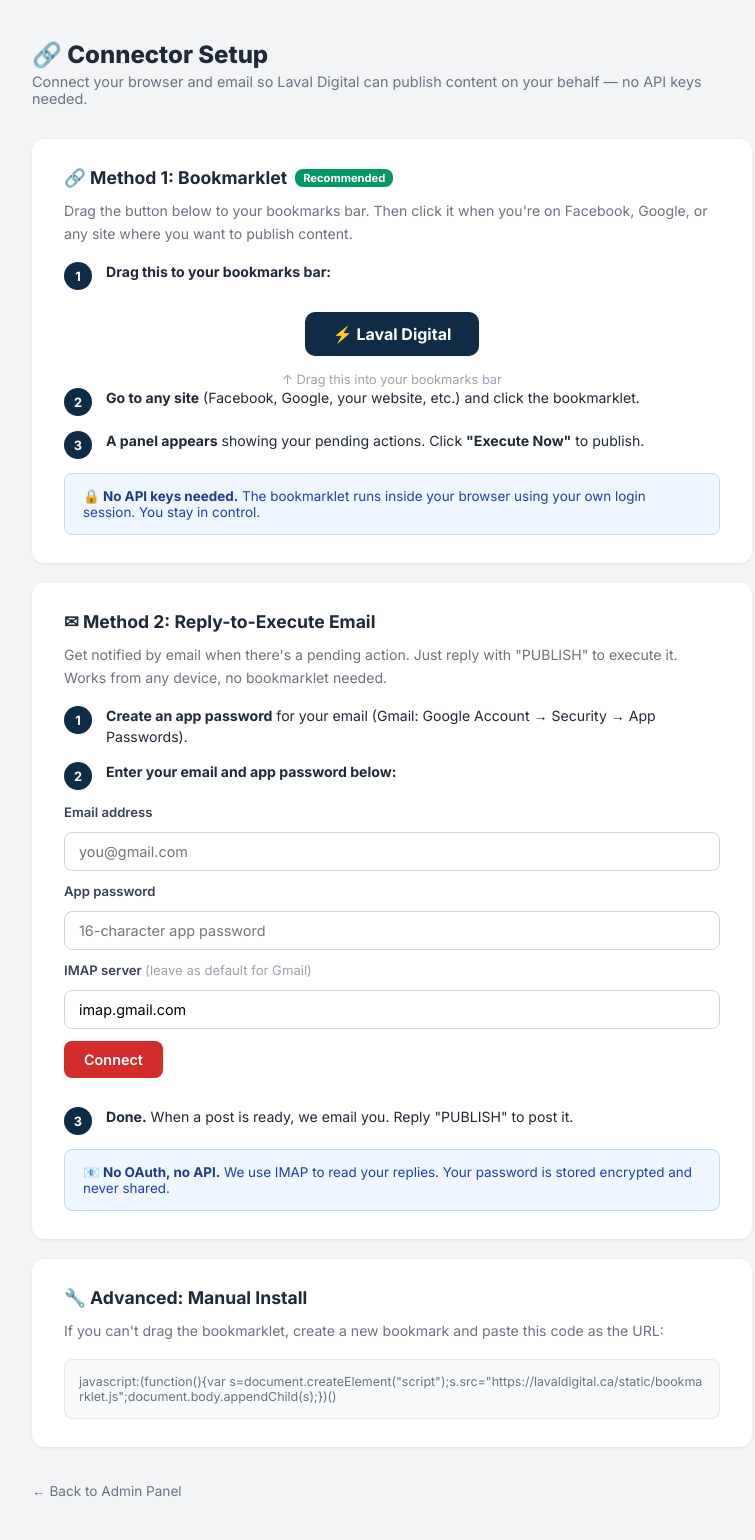
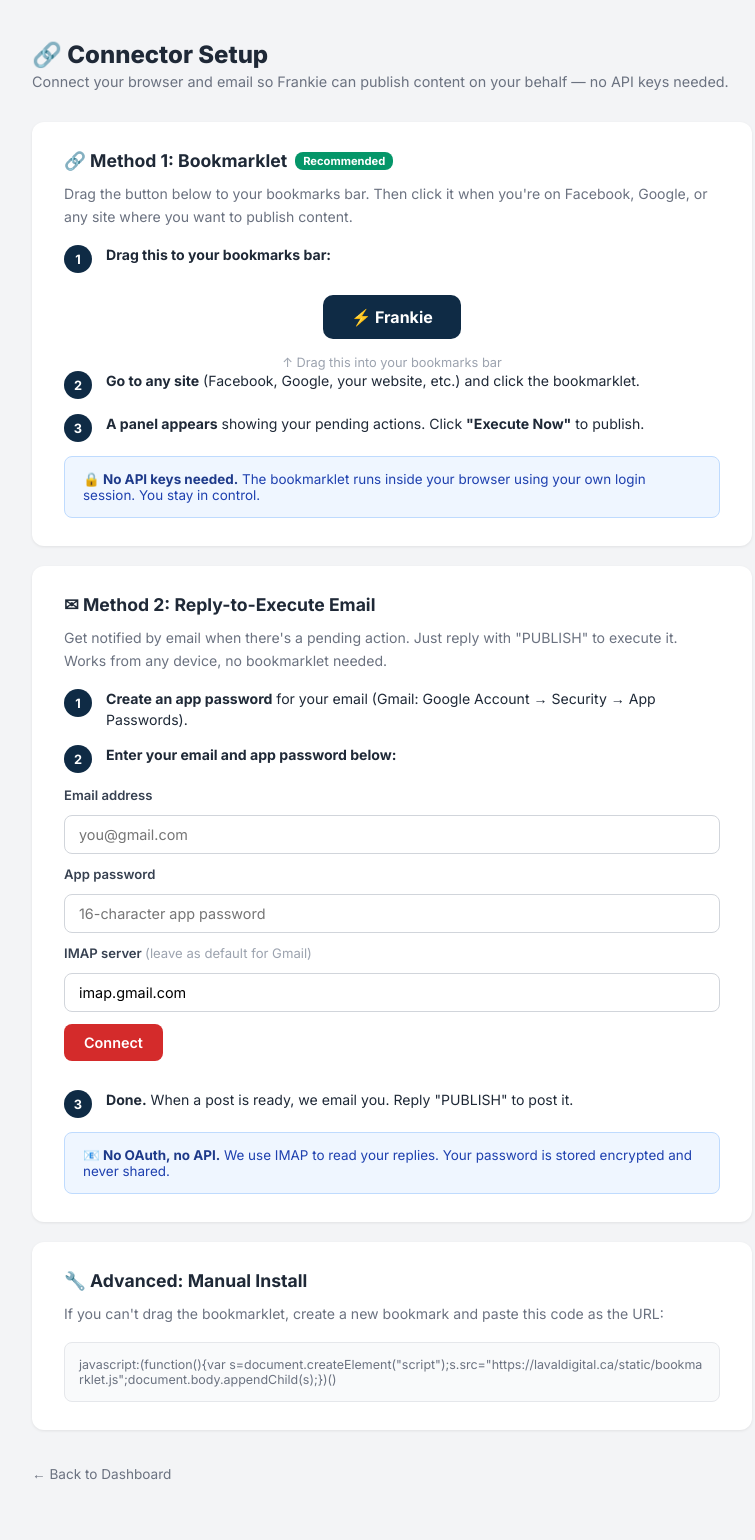
Before and after one commit to shogodel/laval-digital, a Flask app: page /admin/connector in a window 1280 px wide. Shown: the whole page, without its empty margins (248-1003 px from the left). After the commit the page ends 1480 px from the top, so only its background shows below. Run offline with Flask 3, Linux system fonts and the light colour scheme; the visitor is signed in with stand-in values (Sample User, id 1); parts of the project's set-up code (start-up, migrations or seed data) failed here and were passed over.

Commit message:
Rebrand connector page for Frankie: remove Laval Digital references, update back link

```diff
--- a/templates/admin/connector.html
+++ b/templates/admin/connector.html
@@ -3,7 +3,7 @@
 <head>
     <meta charset="UTF-8">
     <meta name="viewport" content="width=device-width, initial-scale=1.0">
-    <title>Connector Setup — Laval Digital</title>
+    <title>Connector Setup — Frankie</title>
     <link rel="preconnect" href="https://fonts.googleapis.com">
     <link rel="preconnect" href="https://fonts.gstatic.com" crossorigin>
     <link href="https://fonts.googleapis.com/css2?family=Inter:wght@400;500;600;700;800&display=swap" rel="stylesheet">
@@ -43,7 +43,7 @@
 <body>
 <div class="wrapper">
     <h1>&#128279; Connector Setup</h1>
-    <p class="sub">Connect your browser and email so Laval Digital can publish content on your behalf — no API keys needed.</p>
+    <p class="sub">Connect your browser and email so Frankie can publish content on your behalf — no API keys needed.</p>
 
     <!-- Method 1: Bookmarklet -->
     <div class="card">
@@ -55,7 +55,7 @@
             <div class="step-content"><strong>Drag this to your bookmarks bar:</strong></div>
         </div>
         <div style="text-align:center;">
-            <a class="bookmarklet-link" href="{{ bookmarklet_code }}">&#9889; Laval Digital</a>
+            <a class="bookmarklet-link" href="{{ bookmarklet_code }}">&#9889; Frankie</a>
         </div>
         <div class="bookmarklet-hint">&#8593; Drag this into your bookmarks bar</div>
 
@@ -115,7 +115,7 @@
         <div class="gen-code">{{ bookmarklet_code }}</div>
     </div>
 
-    <a href="/admin" class="back-link">&larr; Back to Admin Panel</a>
+    <a href="/dashboard" class="back-link">&larr; Back to Dashboard</a>
 </div>
 
 <script>
```
